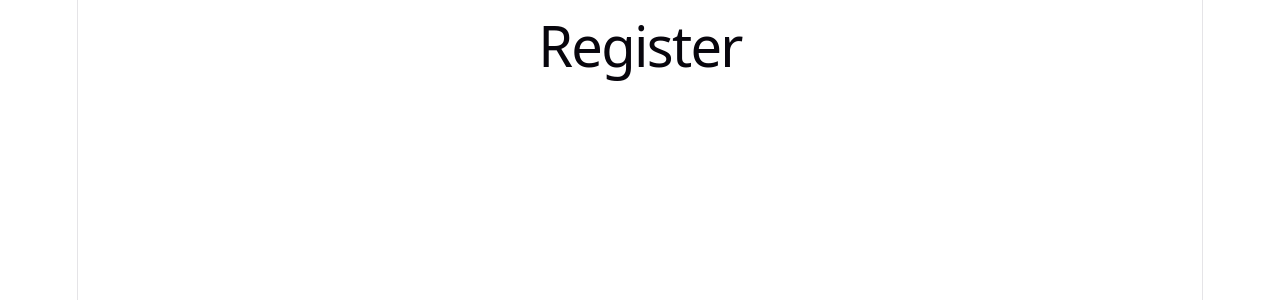
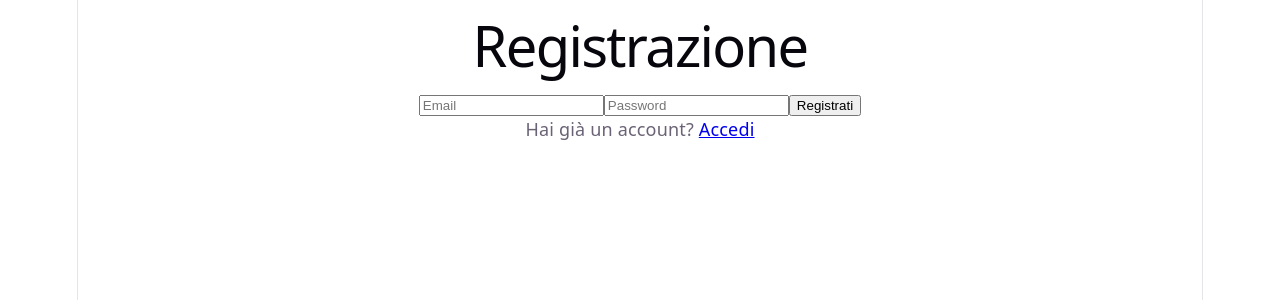
Before and after one commit to lizc2004/Ariadne_frontend, a React (Vite) app: page /register in a window 1280 px wide. Shown: the top 300 px of the page. Built offline with nearby package versions, Linux system fonts and the light colour scheme.

Commit message:
completa pagina di registrazione con auto-login

```diff
--- a/src/pages/Register.jsx
+++ b/src/pages/Register.jsx
@@ -1,5 +1,52 @@
+import { useState } from 'react'
+import { useNavigate, Link } from 'react-router-dom'
+import { register } from '../api/auth'
+import { useAuth } from '../context/AuthContext'
+import { login } from '../api/auth'
+
+
 function Register() {
-  return <h1>Register</h1>
+  const [email, setEmail] = useState('')
+  const [password, setPassword] = useState('')
+  const [errore, setErrore] = useState('')
+  const navigate = useNavigate()
+  const { login: loginContext } = useAuth()
+
+  async function handleSubmit(e) {
+    e.preventDefault()
+    setErrore('')
+    try {
+      await register(email, password)
+      const data = await login(email, password)
+      loginContext(data.accessToken, data.refreshToken)
+      navigate('/')
+    } catch (err) {
+      setErrore(err.message)
+    }
+  }
+
+  return (
+    <form onSubmit={handleSubmit}>
+      <h1>Registrazione</h1>
+      {errore && <p>{errore}</p>}
+      <input
+        type="email"
+        placeholder="Email"
+        value={email}
+        onChange={(e) => setEmail(e.target.value)}
+        required
+      />
+      <input
+        type="password"
+        placeholder="Password"
+        value={password}
+        onChange={(e) => setPassword(e.target.value)}
+        required
+      />
+      <button type="submit">Registrati</button>
+      <p>Hai già un account? <Link to="/login">Accedi</Link></p>
+    </form>
+  )
 }
 
 export default Register
```
